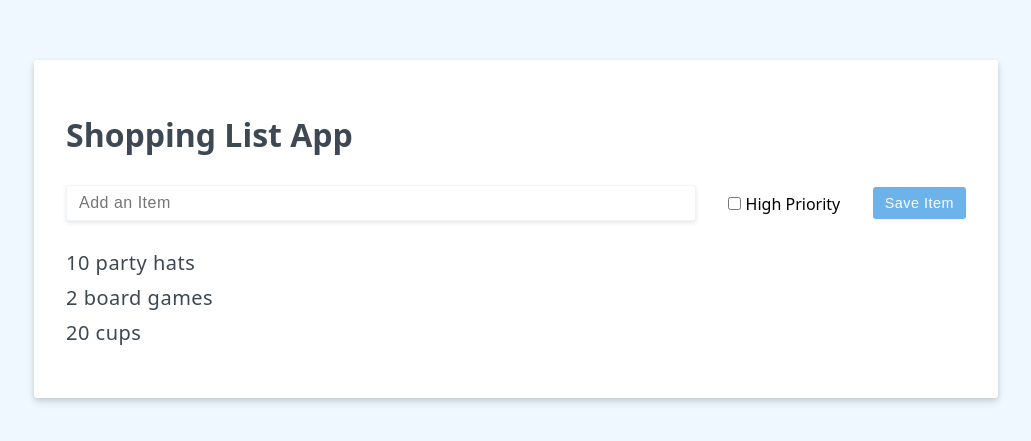
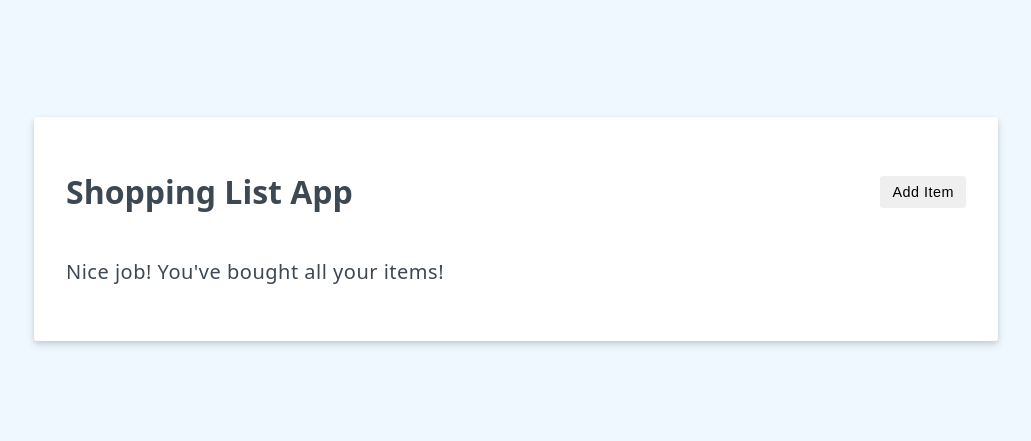
Before and after one commit to vueschool/vuejs-3-fundamentals, a plain HTML site: page index.html in a window 1280 px wide. Shown: the part 171-612 px from the top of the page, without its empty margins (124-1155 px from the left). Drawn offline with nearby package versions, Linux system fonts and the light colour scheme.

Commit message:
conditional rendering in vue 3

```diff
--- a/index.html
+++ b/index.html
@@ -9,8 +9,13 @@
 
 <body>
   <div id="shopping-list">
-    <h1>{{ header || 'Welcome' }}</h1>
-    <div class="add-item-form">
+    <div class="header">
+      <h1>{{ header || 'Welcome' }}</h1>
+      <button v-if="editing" @click="doEdit(false)" class="btn btn-cancel">Cancel</button>
+      <button v-else @click="doEdit(true)" class="btn btn-primry">Add Item</button>
+    </div>
+
+    <div v-if="editing" class="add-item-form">
       <input
         @keyup.enter="saveItem"
         type="text" v-model="newItem" placeholder = "Add an Item">
@@ -24,7 +29,7 @@
         Save Item
       </button>
     </div>
-
+    <p v-if="items.length === 0">Nice job! You've bought all your items!</p>
     <ul>
       <li v-for="item in items" :key="item.id">{{item.label}}</li>
     </ul>
@@ -35,18 +40,23 @@
       data() {
         return {
           header: 'Shopping List App',
+          editing:false,
           newItem: '',
           newItemHighPriority: false,
           items:[
-            {id: 1, label:'10 party hats'},
-            {id: 2, label:'2 board games'},
-            {id: 3, label:'20 cups'},
+            // {id: 1, label:'10 party hats'},
+            // {id: 2, label:'2 board games'},
+            // {id: 3, label:'20 cups'},
           ]
         }
       },
       methods:{
         saveItem(){
           this.items.push({id:this.items.length + 1, label: this.newItem})
+          this.newItem = ""
+        },
+        doEdit(editing){
+          this.editing = editing
           this.newItem = ""
         }
       }
```
